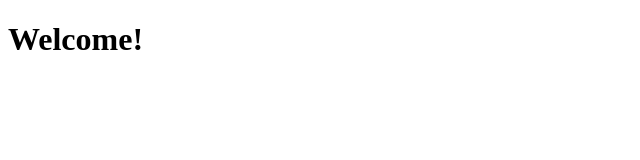
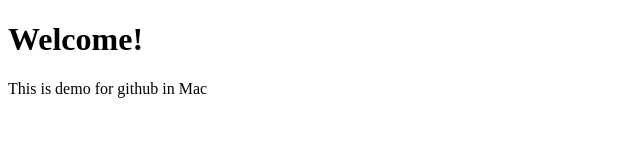
Before and after one commit to RwrMint/learn-git, a plain HTML site: page index.html in a window 1280 px wide. Shown: the whole page, without its empty margins (0-640 px from the left). Drawn offline with Linux system fonts and the light colour scheme.

Commit message:
add some feature

```diff
--- a/index.html
+++ b/index.html
@@ -8,5 +8,6 @@
 </head>
 <body>
     <h1> Welcome! </h1>
+    <p> This is demo for github in Mac </p>
 </body>
 </html>
```
